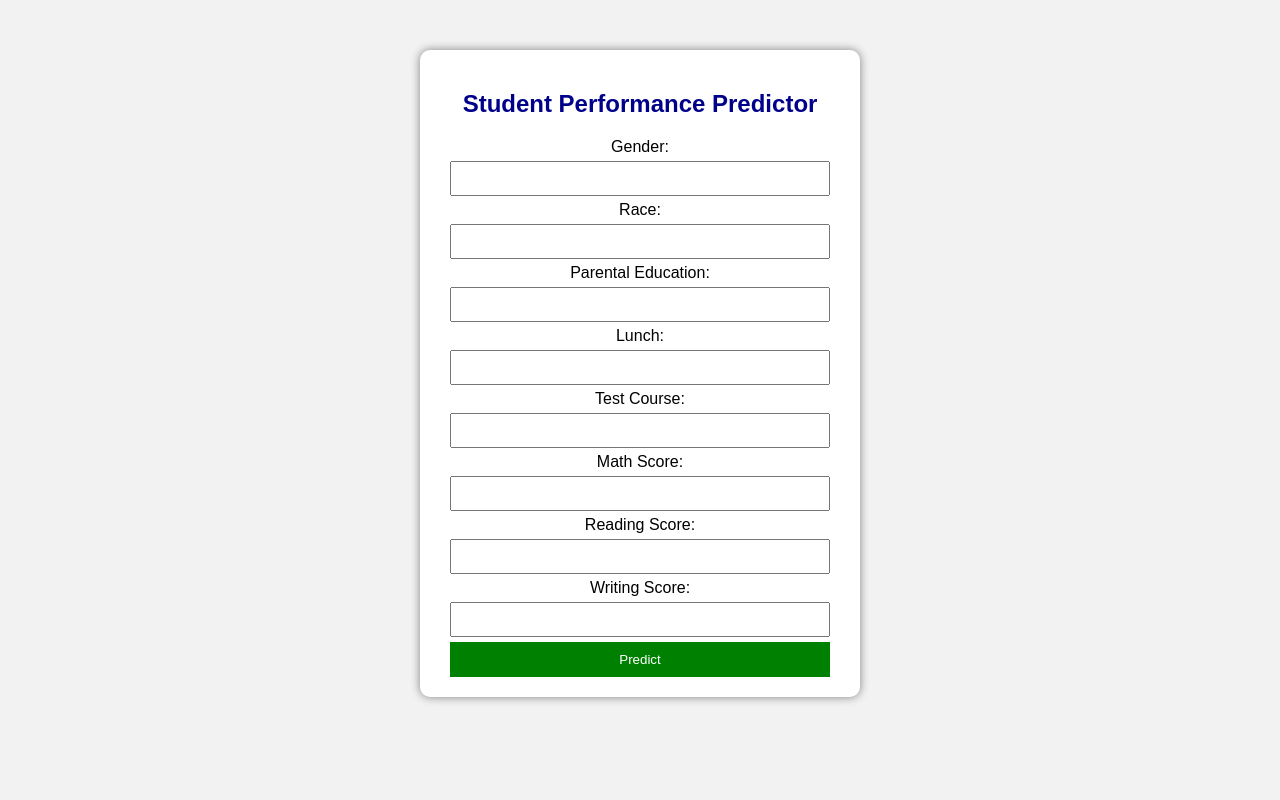
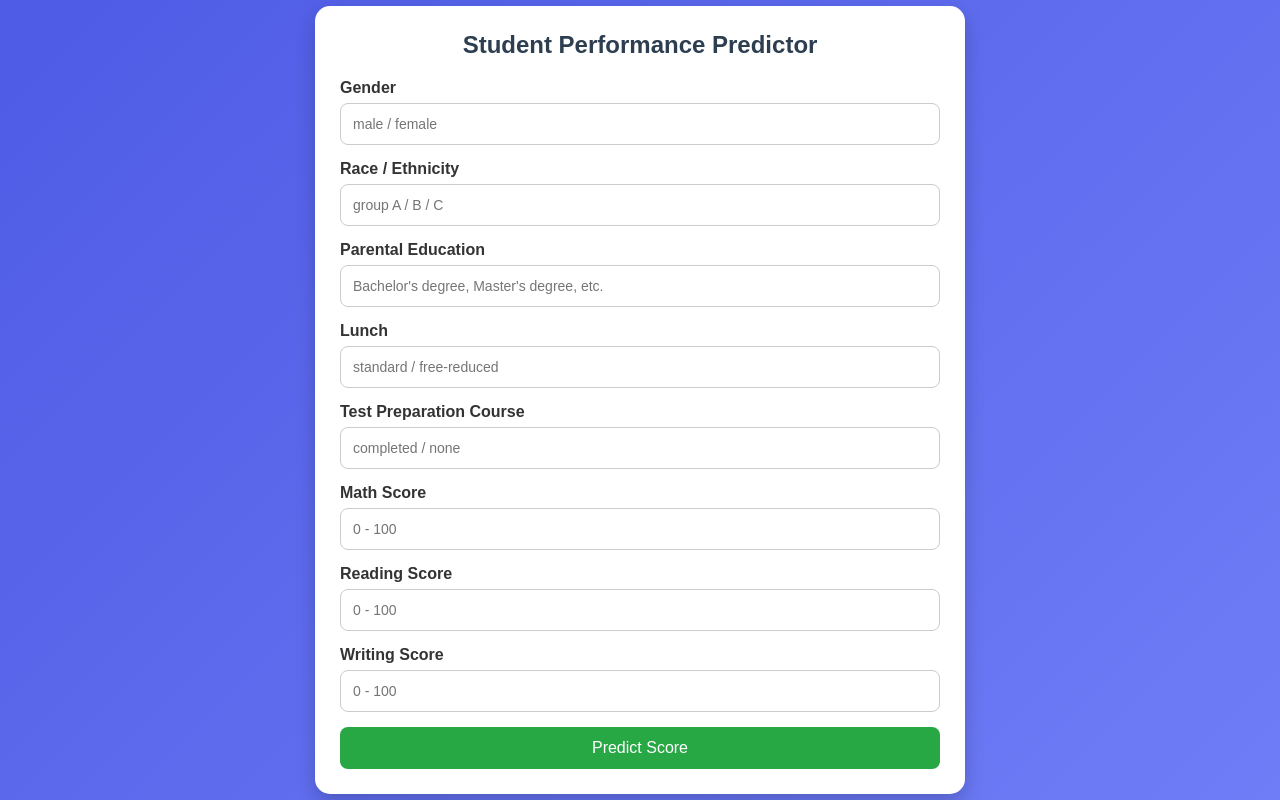
Before and after one commit to rajibbikram/Prediction-from-Inputdata-in-Python, a Flask app: page / in a window 1280 px wide. Run offline with Flask 3, Linux system fonts and the light colour scheme; parts of the project's set-up code (start-up, migrations or seed data) failed here and were passed over.

Commit message:
inital change

```diff
--- a/app.py
+++ b/app.py
@@ -15,6 +15,7 @@ def home():
 @app.route("/predict", methods=["POST"])
 def predict():
     try:
+        #These names MUST match your HTML input name=""
         gender = request.form.get("gender")
         race = request.form.get("race")
         parental = request.form.get("parental")
@@ -25,6 +26,7 @@ def predict():
         reading = float(request.form.get("reading", 0))
         writing = float(request.form.get("writing", 0))
 
+        #This converts form data into ML format
         input_data = pd.DataFrame([{
             "gender": gender,
             "race/ethnicity": race,
@@ -36,9 +38,12 @@ def predict():
             "writing score": writing
         }])
 
+        #First data is encoded/scaled
+        #Then model predicts result
         transformed = preprocessor.transform(input_data)
         prediction = model.predict(transformed)[0]
 
+        #Show result on webpag
         return render_template("index.html", result=prediction)
 
     except Exception as e:
--- a/templates/index.html
+++ b/templates/index.html
@@ -1,83 +1,160 @@
 <!DOCTYPE html>
 <html>
+
+<head>
+    <title>Student Performance Predictor</title>
+
+    <!DOCTYPE html>
+
+    <html>
+
     <head>
         <title>Student Performance Predictor</title>
 
         <style>
+            * {
+                margin: 0;
+                padding: 0;
+                box-sizing: border-box;
+                font-family: Arial, sans-serif;
+            }
+
             body {
-            font-family: Arial;
-            background: #f2f2f2;
-            text-align: center;
+                background: linear-gradient(135deg, #4e5be5, #6f7df7);
+                min-height: 100vh;
+                display: flex;
+                justify-content: center;
+                align-items: center;
             }
 
             .box {
                 background: white;
-            width: 400px;
-            margin: 50px auto;
-            padding: 20px;
-            border-radius: 10px;
-            box-shadow: 0px 0px 10px gray;
+                width: 650px;
+                padding: 25px;
+                border-radius: 15px;
+                box-shadow: 0 8px 20px rgba(0, 0, 0, 0.2);
             }
 
-        input, select {
-            width: 90%;
-            padding: 8px;
-            margin: 5px;
+            h2 {
+                text-align: center;
+                color: #2c3e50;
+                margin-bottom: 20px;
+            }
+
+            .form-group {
+                margin-bottom: 15px;
+                text-align: left;
+            }
+
+            label {
+                display: block;
+                font-weight: bold;
+                color: #333;
+                margin-bottom: 6px;
+            }
+
+            input,
+            select {
+                width: 100%;
+                padding: 12px;
+                border: 1px solid #ccc;
+                border-radius: 8px;
+                outline: none;
+                font-size: 14px;
+                transition: 0.3s;
+            }
+
+            input:focus,
+            select:focus {
+                border-color: #4e5be5;
+                box-shadow: 0 0 5px rgba(78, 91, 229, 0.4);
             }
 
             button {
-            background: green;
+                width: 100%;
+                padding: 12px;
+                background: #28a745;
                 color: white;
-            padding: 10px;
                 border: none;
-            width: 95%;
+                border-radius: 8px;
+                font-size: 16px;
                 cursor: pointer;
+                transition: 0.3s;
             }
 
-        h2 {
-            color: darkblue;
+            button:hover {
+                background: #218838;
+            }
+
+            h3 {
+                margin-top: 20px;
+                text-align: center;
+                color: #4e5be5;
             }
         </style>
+
     </head>
 
 <body>
-
     <div class="box">
         <h2>Student Performance Predictor</h2>
 
         <form action="/predict" method="post">
 
-        Gender:
-        <input name="gender"><br>
+            <div class="form-group">
+                <label for="gender">Gender</label>
+                <input id="gender" name="gender" placeholder="male / female">
+            </div>
 
-        Race:
-        <input name="race"><br>
+            <div class="form-group">
+                <label for="race">Race / Ethnicity</label>
+                <input id="race" name="race" placeholder="group A / B / C">
+            </div>
 
-        Parental Education:
-        <input name="parental"><br>
+            <div class="form-group">
+                <label for="parental">Parental Education</label>
+                <input id="parental" name="parental" placeholder="Bachelor's degree, Master's degree, etc.">
+            </div>
 
-        Lunch:
-        <input name="lunch"><br>
+            <div class="form-group">
+                <label for="lunch">Lunch</label>
+                <input id="lunch" name="lunch" placeholder="standard / free-reduced">
+            </div>
 
-        Test Course:
-        <input name="test"><br>
+            <div class="form-group">
+                <label for="test">Test Preparation Course</label>
+                <input id="test" name="test" placeholder="completed / none">
+            </div>
 
-        Math Score:
-        <input name="math" type="number"><br>
+            <div class="form-group">
+                <label for="math">Math Score</label>
+                <input id="math" name="math" type="number" min="0" max="100" placeholder="0 - 100">
+            </div>
 
-        Reading Score:
-        <input name="reading" type="number"><br>
+            <div class="form-group">
+                <label for="reading">Reading Score</label>
+                <input id="reading" name="reading" type="number" min="0" max="100" placeholder="0 - 100">
+            </div>
 
-        Writing Score:
-        <input name="writing" type="number"><br>
+            <div class="form-group">
+                <label for="writing">Writing Score</label>
+                <input id="writing" name="writing" type="number" min="0" max="100" placeholder="0 - 100">
+            </div>
 
-        <button type="submit">Predict</button>
+            <button type="submit">Predict Score</button>
+
         </form>
 
         {% if result %}
-        <h3>Result: {{ result }}</h3>
+        <h3>Prediction Result: {{ result }}</h3>
         {% endif %}
     </div>
 
 </body>
+
 </html>
+
+
+</body>
+
+</html>
```
Also changed, not shown: 1 other file. Lines whose indentation alone changed are shown as unchanged.
